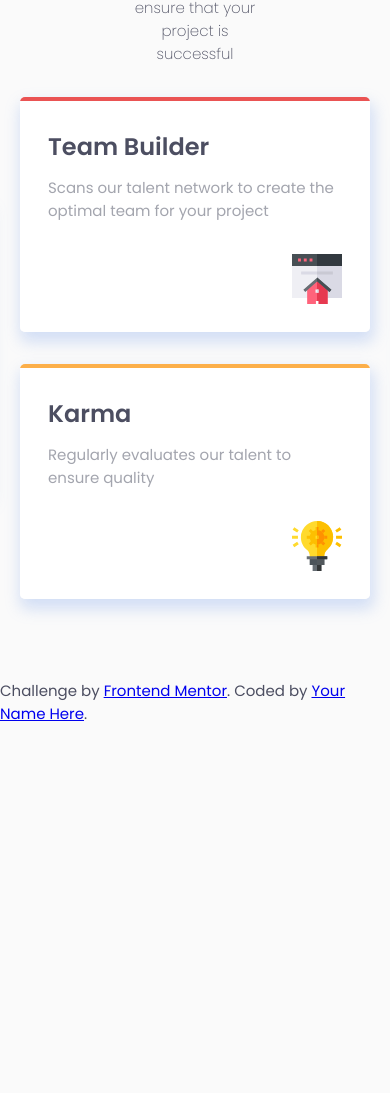
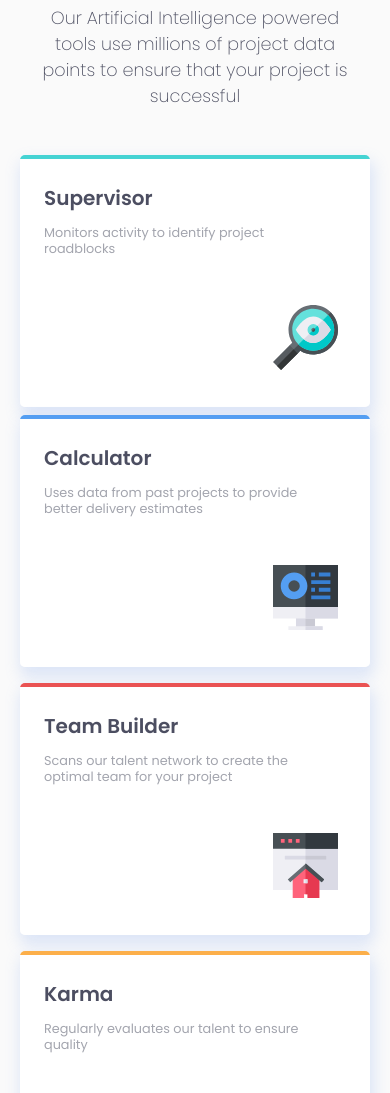
Before and after one commit to clockwerkz/fourcardsection, a plain HTML site: page index.html in a window 390 px wide. Shown: the part 295-1388 px from the top of the page. Before the commit the page ends 1020 px from the top, so only its background shows below. Drawn offline with Linux system fonts and the light colour scheme.

Commit message:
finalizing the styling for submission

```diff
--- a/css/style.css
+++ b/css/style.css
@@ -16,19 +16,20 @@ h1,h2 {
     text-align: center;
 }
 section {
-    padding: 4rem 0;
+    padding: 4rem 0 1rem;
 }
 .section__title {
     font-weight: 200;
-    font-size: 2rem;
+    font-size: 2.25rem;
 }
 
 .section__subtitle {
-    font-size: 2rem;
+    font-size: 2.25rem;
 }
 .section__description {
-    width: 36%;
-    margin: 1rem auto;
+    width: 40%;
+    font-size: 1.10rem;
+    margin: 1rem auto 2.4rem;
     text-align: center;
     font-weight: 200;
 }
@@ -41,22 +42,26 @@ section {
 .cards__vertical {
     display: flex;
     flex-direction: column;
-
     align-items: center;
+    flex-shrink: 1;
 }
 .card {
-    width: 350px;
+    max-width: 350px;
     margin: 1rem;
     border-radius: 5px;
     overflow: hidden;
-    box-shadow: 2px 8px 15px 2px hsla(219, 75%, 68%, 0.288);
+    box-shadow: 2px 8px 15px 2px hsla(219, 75%, 68%, 0.219);
+    flex-shrink: 1;
 }
 
+.card:nth-child(3) {
+    margin-top: 2rem;
+}
 
 .card__inner {
     background-color: white;
     min-height: 175px;
-    padding: 1.75rem;
+    padding: 1.5rem;
     display: flex;
     flex-direction: column;
 }
@@ -78,19 +83,74 @@ section {
 }
 .card__title {
     margin: 0 0 0.75rem 0;
-    font-size: 1.5rem;
+    font-size: 1.25rem;
 }
 .card__description {
+    font-size: 0.8rem;
+    padding-right: 2rem;
+    line-height: 1rem;
+    color: hsl(229, 6%, 66%);
+    margin-bottom: 3rem;
+}
+.card__img {
+    width: 65px;
+    height: auto;
+    align-self: flex-end;
+    margin: auto .5rem 0.8rem 0;
+}
+
+footer {
+    padding: 2rem 0 .5rem;
     color: hsl(229, 6%, 66%);
 }
-.card__img {
-    width: 50px;
-    height: auto;
-    align-self: flex-end;
-    margin-top: auto;
+
+footer br{
+    display: none;
+}
+.attribution {
+    text-align: center;
+}
+
+.attribution a {
+    text-decoration: none;
+    color: hsl(234, 12%, 34%);
+}
+
+.attribution a:hover {
+    text-decoration: underline;
+}
+@media screen and (max-width: 900px) {
+    .section__description {
+        width: 80%;
+    }
+
+    .card {
+        margin: .5rem;
+        min-width: 40%;
+    }
+    .card:nth-child(3) {
+        margin-top: 0rem;
+    }
+    .cards {
+        justify-content: center;
+        align-items: flex-start;
+        flex-wrap: wrap;
+    }
+
+    .cards__vertical {
+        align-self: flex-end;
+        flex-direction: row;
+        justify-content: center;
+        order: 2;
+        flex-wrap: wrap;
+    }
 }
 
 @media screen and (max-width: 375px) {
+    body {
+        background-color: white;
+        padding: .25rem;
+    }
     .section__title {
         font-size: 1.8rem;
     }
@@ -98,4 +158,18 @@ section {
     .section__subtitle {
         font-size: 1.8rem;
     }
+
+    .section__description {
+        width: 100%;
+        margin-bottom: 4rem;
+    }
+
+    .card {
+        box-shadow: 2px 8px 15px 2px hsla(188, 29%, 63%, 0.288);
+        margin: 1rem 0;
+    }
+
+    footer br {
+        display: block;
+    }
 }
--- a/index.html
+++ b/index.html
@@ -43,7 +43,7 @@
         </div> <!-- .card -->
       </div> <!-- .cards__vertical -->
       <div class="card">
-        <div class="card__inner card__inner--orange">
+        <div class="card__inner card__inner--blue">
           <h3 class="card__title">Calculator</h3>
           <p class="card__description">Uses data from past projects to provide better delivery estimates</p>
           <img src="images/icon-calculator.svg" class="card__img" />
@@ -58,7 +58,8 @@
   <footer>
     <p class="attribution">
       Challenge by <a href="https://www.frontendmentor.io?ref=challenge" target="_blank">Frontend Mentor</a>.
-      Coded by <a href="#">Your Name Here</a>.
+      <br>
+      Coded by <a href="https://www.carlosfins.com/">Carlos Fins</a>.
     </p>
   </footer>
 
```
